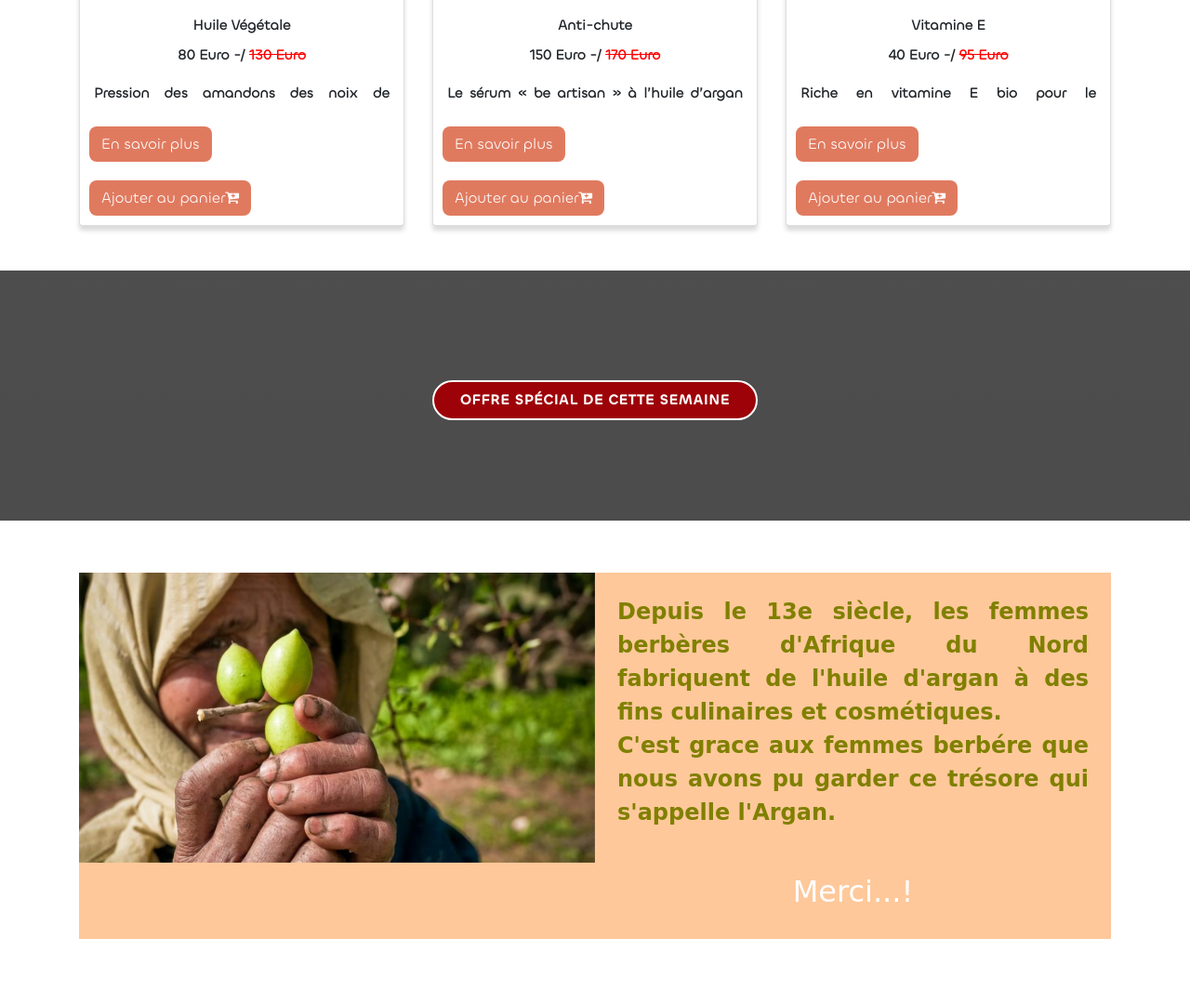
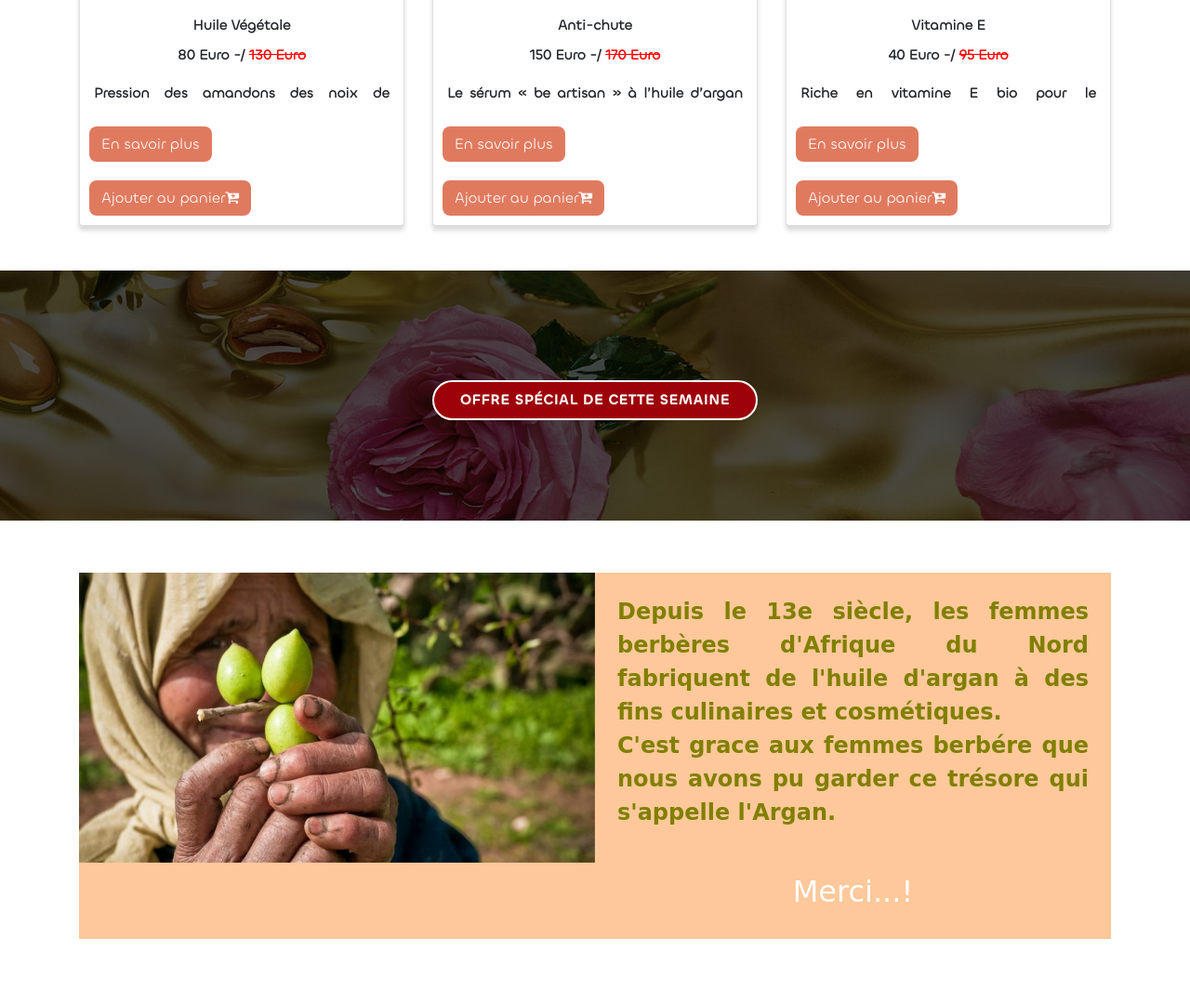
Before and after one commit to HedyKatherine/ecommerce_jquery_jameela_beauty, a plain HTML site: page beauty.html in a window 1280 px wide. Shown: the part 10318-11398 px from the top of the page at 93% size. Drawn offline with nearby package versions, Linux system fonts and the light colour scheme; a script that the page names is missing; files whose address does not match are found by name.

Commit message:
Update style_beauty.css

```diff
--- a/assets/css/style_beauty.css
+++ b/assets/css/style_beauty.css
@@ -369,7 +369,7 @@ p{
 }
 /* ======================== Special offer */
 .offer {
-  background: linear-gradient(rgba(2, 2, 2, 0.7), rgba(0, 0, 0, 0.7)), url("assets/img/offre/argan-life.jpg") fixed center center;
+  background: linear-gradient(rgba(2, 2, 2, 0.7), rgba(0, 0, 0, 0.7)), url("../img/Beauty/offre/argan-life.jpg") fixed center center;
   background-size: cover;
   padding: 60px 0;
 }
```
